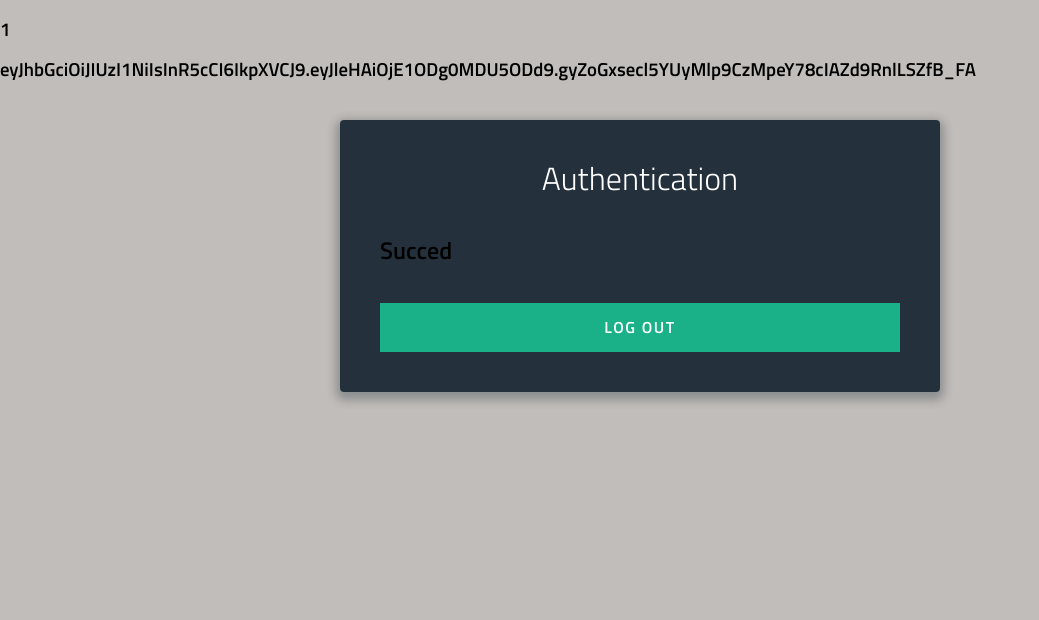
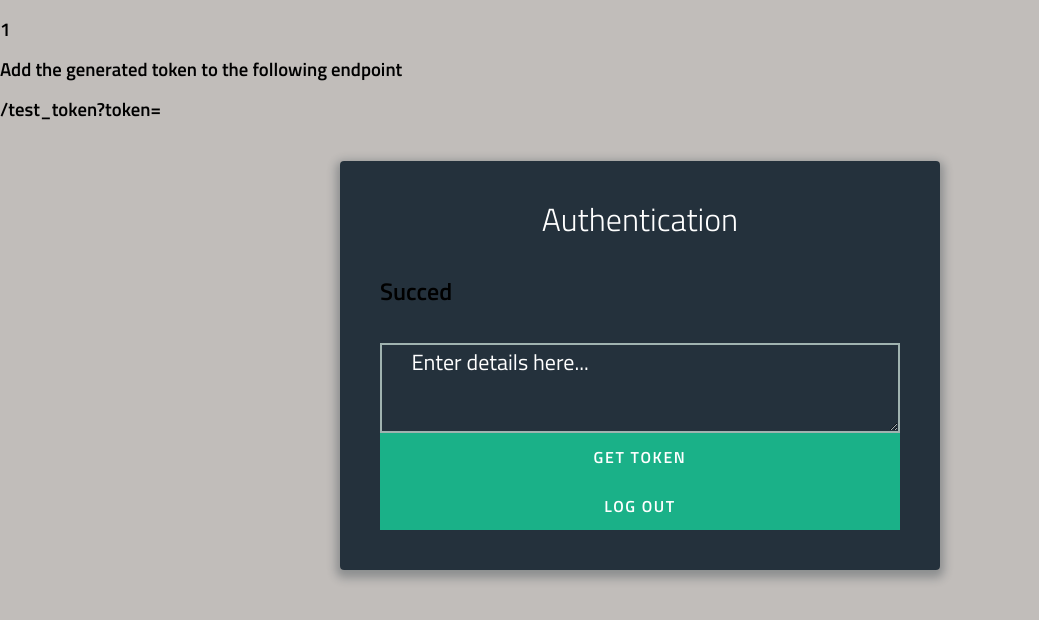
Before and after one commit to mjumnir/CommentCloud, a Flask app: page /protected in a window 1280 px wide. Shown: the top 620 px of the page, without its empty margins (0-1039 px from the left). Run offline with Flask 2, Linux system fonts and the light colour scheme; the visitor is signed in with stand-in values (Sample User, id 1); some libraries are stand-ins or nearby versions.

```diff
--- a/app/auth.py
+++ b/app/auth.py
@@ -20,6 +20,7 @@ def login():
             return redirect(url_for('protected'))
     return redirect(url_for('index'))
 
+# Token generator
 def get_token():
     expiration_date = datetime.datetime.utcnow() + \
             datetime .timedelta(seconds=100)
@@ -27,6 +28,9 @@ def get_token():
             app.secret_key, algorithm='HS256')
     return token
 
+# Token decorator
+# When called you need to pass a valid
+# token under the variable token
 def token_required(f):
     @wraps(f)
     def wrapper(*args, **kwargs):
--- a/app/main.py
+++ b/app/main.py
@@ -9,7 +9,17 @@ import os
 def index():
     if request.method == 'POST':
         return "COMMENT CLOUD", 200
+    flash("Username: test@t.com")
+    flash("Password: Test")
     return render_template('login.html')
+
+
+@app.route('/gen_token', methods=['GET'])
+@login_required
+def gen_token():
+    token = auth.get_token()
+    return token
+
 
 @app.route('/test_token', methods=['GET'])
 @auth.token_required
@@ -25,13 +35,15 @@ def logout():
 @login_required
 def protected():
     flash(current_user.id)
-    flash(str(auth.get_token()))
+    flash('Add the generated token to the following endpoint')
+    flash('/test_token?token=')
     return render_template('success.html')
 
 @login.unauthorized_handler
 def unauthorized_handler():
-    # return redirect(url_for("index"))
-    return "WTF !!"
+    flash("Please login before Пожалуйста!")
+    return redirect(url_for("index"))
+    # return "WTF !!"
 
 @app.route('/js/<string:script>')
 def rout_js(script):
--- a/app/static/js/script.js
+++ b/app/static/js/script.js
@@ -26,3 +26,15 @@ $('.form').find('input, textarea').on('keyup blur focus', function (e) {
   }
 
 });
+
+// Token renderer
+$('.gen_token').click(function() {
+    $.get("/gen_token").done(function(token) {
+        try{
+            $('.token_area').val(token);
+        }
+        catch(error){
+            console.error(error);
+        }
+    });
+});
--- a/app/templates/success.html
+++ b/app/templates/success.html
@@ -2,8 +2,12 @@
 
 {% block content %}
 
-    <h1> Authentication </h1>
-    <h2> Succed </h2><br/>
+    <h1> Authentication <h2> Succed </h2></h1>
+    <br/>
+    <textarea class="token_area" rows="3" cols="60" name="description">
+    Enter details here...
+    </textarea>
+    <button class="button button-block gen_token">Get Token</button>
     <a href="/logout">
       <button class="button button-block logout">Log Out</button>
     </a>
```
